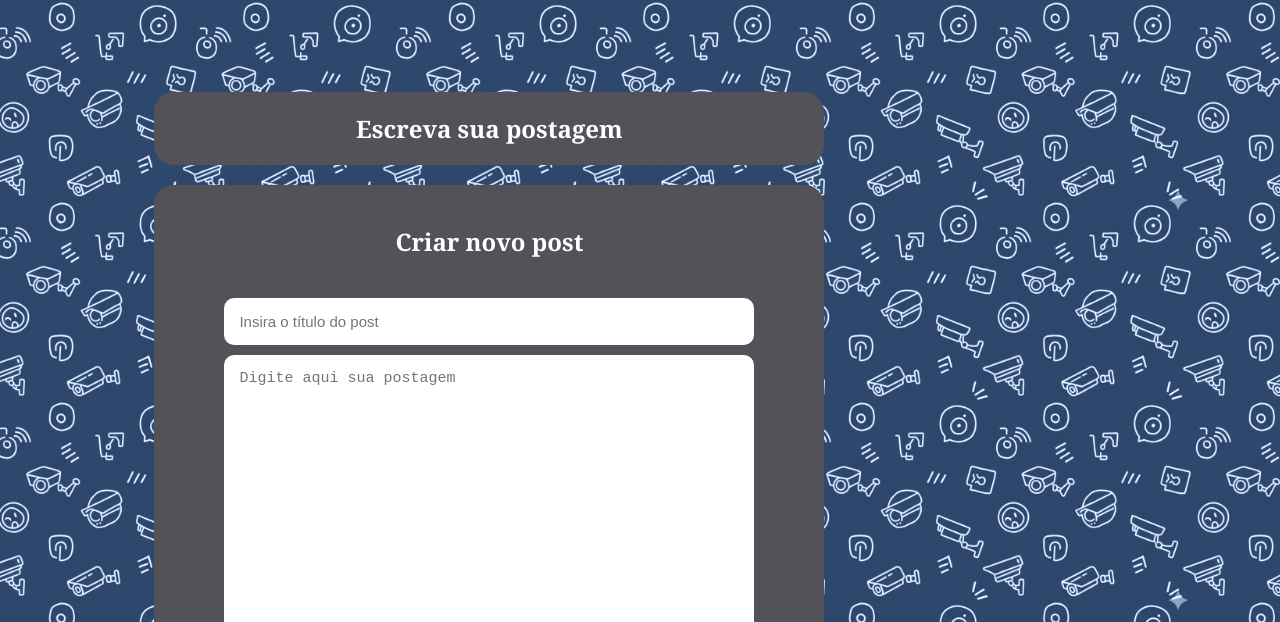
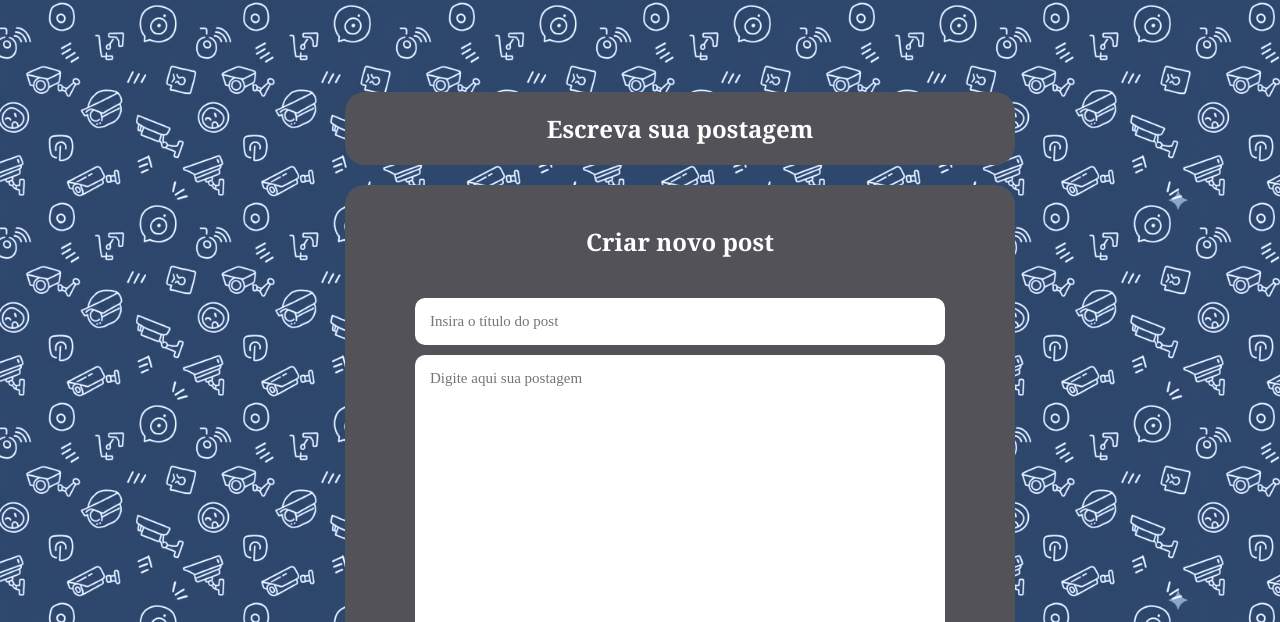
Before and after one commit to GustavoFelicianoBritto/ProjetoCypherBlogOffline, a plain HTML site: page post.html in a window 1280 px wide. Shown: the part 178-800 px from the top of the page. Drawn offline with Linux system fonts and the light colour scheme.

Commit message:
uptade font family, correção de justify content

```diff
--- a/style/style.css
+++ b/style/style.css
@@ -132,13 +132,13 @@ main{
 
 #postMain{
     display: flex;
-    flex-direction: row;
+    flex-direction: column;
     flex: 1;
     width: 80%;
     height: auto;
     margin: 220px auto;
     align-items: center;
-    justify-items:center;
+    justify-content:center;
 
 
 
@@ -207,6 +207,7 @@ input, textarea, form [type="submit"]{
     border-radius: 10px;
     border: none;
     font-size: 15px;
+    font-family: 'Times New Roman', Times, serif;
 }
 
 input{
```
